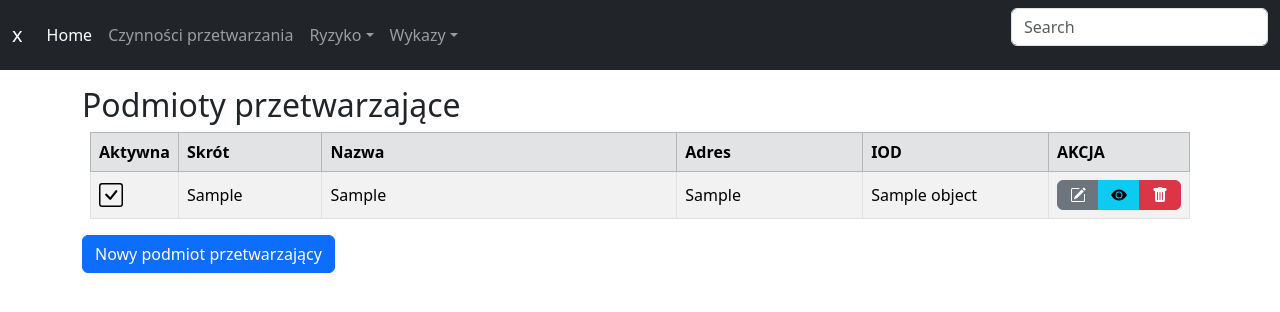
After one commit to AlekJakubowski/RejCz, a Django app: template rejestr/templates/rejestr/podmiotprzetwarzajacy_list.html in a window 1280 px wide. The commit adds this page. Shown: the top 312 px of the page. Run offline with Django 4.2, Linux system fonts and the light colour scheme; the template is opened without the code that fills it: most values are stand-ins (such as "Sample title", 1, 10 or a date in 2020); some libraries are stand-ins or nearby versions.

Commit message:
uruchomienie podmiotów przetwarzających

```diff
--- a/rejestr/admin.py
+++ b/rejestr/admin.py
@@ -9,6 +9,7 @@ from . import adminmodels
 admin.site.register(models.CzynnoscPrzetwarzania, adminmodels.CzynnoscPrzetwarzaniaAdmin)
 admin.site.register(models.Rejestr, adminmodels.RejestrAdmin)
 admin.site.register(models.Organizacja, adminmodels.OrganizacjaAdmin)
+admin.site.register(models.PodmiotPrzetwarzajacy, adminmodels.PodmiotPrzetwarzajacyAdmin)
 admin.site.register(models.Komorka, adminmodels.KomorkaAdmin)
 admin.site.register(models.SposobPrzetwarzania, adminmodels.SposobPrzetwarzaniaAdmin)
 admin.site.register(models.PrzeslankaLegalnosci, adminmodels.PrzeslankaLegalnosciAdmin)
--- a/rejestr/forms.py
+++ b/rejestr/forms.py
@@ -64,7 +64,7 @@ class OrganizacjaForm(forms.ModelForm):
         ]
 
 class PodmiotPrzetwarzajacyForm(forms.ModelForm):
-    prz_active = forms.BooleanField(label='Aktywna', required=False, initial=True)
+    prz_active = forms.BooleanField(label='Aktywny', required=False, initial=True)
 
     prz_nazwa = forms.CharField(label='Nazwa podmiotu', max_length=150, min_length=6,
                                 widget=forms.TextInput(attrs={"placeholder": 'Pełna nazwa podmiotu'}),
@@ -108,7 +108,7 @@ class PodmiotPrzetwarzajacyForm(forms.ModelForm):
                                 )
 
     class Meta:
-        model = models.Organizacja
+        model = models.PodmiotPrzetwarzajacy
         fields = [
             "prz_nazwa",
             "prz_skrot",
@@ -389,7 +389,7 @@ class CzynnoscPrzetwarzaniaForm(forms.ModelForm):
 
     PodmiotyPrzetwarzajace = forms.ModelMultipleChoiceField(
                         required=False,
-                        queryset = models.Organizacja.objects.filter(org_active = True),
+                        queryset = models.PodmiotPrzetwarzajacy.objects.filter(prz_active = True),
                         widget=forms.CheckboxSelectMultiple
                         )
 
--- a/rejestr/models.py
+++ b/rejestr/models.py
@@ -72,10 +72,10 @@ class PodmiotPrzetwarzajacy(models.Model):
         return str(f'{self.prz_skrot} - {self.prz_nazwa}')
 
     def get_absolute_url(self):
-        return reverse("Podmiot_Przetwarzajacy_detail", args=(self.pk,))
+        return reverse("PodmiotPrzetwarzajacy_detail", args=(self.pk,))
 
     def get_update_url(self):
-        return reverse("Podmiot_Przetwarzajacy_update", args=(self.pk,))
+        return reverse("PodmiotPrzetwarzajacy_update", args=(self.pk,))
 
 
 class Rejestr(models.Model):
--- /dev/null
+++ b/rejestr/templates/rejestr/podmiotprzetwarzajacy_list.html
@@ -0,0 +1,80 @@
+
+{% extends "base.html" %}
+{% block content %}
+<h2>Podmioty przetwarzające</h2>
+
+  <div class="m-2">
+    <table class="table table-bordered table-striped text center">
+      <thead class="table-secondary">
+        <tr>
+          <th style="width:5%">Aktywna</th>
+          <th style="width:15%">Skrót</th>
+          <th style="width:40%">Nazwa</th>
+          <th style="width:20%">Adres</th>
+          <th style="width:30%">IOD</th>
+          <th style="width:40%">AKCJA</th>
+        </tr>
+      </thead>
+      <tbody>
+        {% if object_list %}
+          {% for object in object_list %}
+            {% if object.prz_active %}
+            <tr class="align-middle">
+            <td class="align-center">
+              <svg xmlns="http://www.w3.org/2000/svg" width="24" height="24" fill="currentColor" class="bi bi-check-square" viewBox="0 0 16 16">
+                <path d="M14 1a1 1 0 0 1 1 1v12a1 1 0 0 1-1 1H2a1 1 0 0 1-1-1V2a1 1 0 0 1 1-1h12zM2 0a2 2 0 0 0-2 2v12a2 2 0 0 0 2 2h12a2 2 0 0 0 2-2V2a2 2 0 0 0-2-2H2z"/>
+                <path d="M10.97 4.97a.75.75 0 0 1 1.071 1.05l-3.992 4.99a.75.75 0 0 1-1.08.02L4.324 8.384a.75.75 0 1 1 1.06-1.06l2.094 2.093 3.473-4.425a.235.235 0 0 1 .02-.022z"/>
+              </svg>
+            </td>
+            {% else %}
+            <tr class="table-danger align-middle">
+            <td class="align-center">
+              <svg xmlns="http://www.w3.org/2000/svg" width="24" height="24" fill="currentColor" class="bi bi-x-square" viewBox="0 0 16 16">
+                <path d="M14 1a1 1 0 0 1 1 1v12a1 1 0 0 1-1 1H2a1 1 0 0 1-1-1V2a1 1 0 0 1 1-1h12zM2 0a2 2 0 0 0-2 2v12a2 2 0 0 0 2 2h12a2 2 0 0 0 2-2V2a2 2 0 0 0-2-2H2z"/>
+                <path d="M4.646 4.646a.5.5 0 0 1 .708 0L8 7.293l2.646-2.647a.5.5 0 0 1 .708.708L8.707 8l2.647 2.646a.5.5 0 0 1-.708.708L8 8.707l-2.646 2.647a.5.5 0 0 1-.708-.708L7.293 8 4.646 5.354a.5.5 0 0 1 0-.708z"/>
+              </svg>
+            </td>
+            {% endif %}
+            <td>{{ object.prz_skrot }}</td>
+            <td>{{ object.prz_nazwa }}</td>
+            <td>{{ object.prz_adres }}</td>
+            <td>{{ object.prz_iod_name }}</td>
+            <td>
+              <div class="btn-group">
+                <a class="btn btn-secondary" href="{{object.get_update_url}}">
+                  <svg xmlns="http://www.w3.org/2000/svg" width="16" height="16" fill="currentColor" class="bi bi-pencil-square" viewBox="0 0 16 16">
+                    <path d="M15.502 1.94a.5.5 0 0 1 0 .706L14.459 3.69l-2-2L13.502.646a.5.5 0 0 1 .707 0l1.293 1.293zm-1.75 2.456-2-2L4.939 9.21a.5.5 0 0 0-.121.196l-.805 2.414a.25.25 0 0 0 .316.316l2.414-.805a.5.5 0 0 0 .196-.12l6.813-6.814z"/>
+                    <path fill-rule="evenodd" d="M1 13.5A1.5 1.5 0 0 0 2.5 15h11a1.5 1.5 0 0 0 1.5-1.5v-6a.5.5 0 0 0-1 0v6a.5.5 0 0 1-.5.5h-11a.5.5 0 0 1-.5-.5v-11a.5.5 0 0 1 .5-.5H9a.5.5 0 0 0 0-1H2.5A1.5 1.5 0 0 0 1 2.5v11z"/>
+                  </svg>
+                </a>
+                <a class="btn btn-info" href="{{object.get_absolute_url}}">
+                  <svg xmlns="http://www.w3.org/2000/svg" width="16" height="16" fill="currentColor" class="bi bi-eye-fill" viewBox="0 0 16 16">
+                    <path d="M10.5 8a2.5 2.5 0 1 1-5 0 2.5 2.5 0 0 1 5 0z"/>
+                    <path d="M0 8s3-5.5 8-5.5S16 8 16 8s-3 5.5-8 5.5S0 8 0 8zm8 3.5a3.5 3.5 0 1 0 0-7 3.5 3.5 0 0 0 0 7z"/>
+                  </svg>
+                </a>
+                <a class="btn btn-danger" href="{% url 'PodmiotPrzetwarzajacy_delete' object.pk %}">
+                  <svg xmlns="http://www.w3.org/2000/svg" width="16" height="16" fill="currentColor" class="bi bi-trash-fill" viewBox="0 0 16 16">
+                    <path d="M2.5 1a1 1 0 0 0-1 1v1a1 1 0 0 0 1 1H3v9a2 2 0 0 0 2 2h6a2 2 0 0 0 2-2V4h.5a1 1 0 0 0 1-1V2a1 1 0 0 0-1-1H10a1 1 0 0 0-1-1H7a1 1 0 0 0-1 1H2.5zm3 4a.5.5 0 0 1 .5.5v7a.5.5 0 0 1-1 0v-7a.5.5 0 0 1 .5-.5zM8 5a.5.5 0 0 1 .5.5v7a.5.5 0 0 1-1 0v-7A.5.5 0 0 1 8 5zm3 .5v7a.5.5 0 0 1-1 0v-7a.5.5 0 0 1 1 0z"/>
+                  </svg>
+                </a>
+              </div>
+            </td>
+          </tr>
+          {% endfor %}
+        {% else %}
+          <tr>
+            <td colspan="6" align="center">BRAK DANYCH</td>
+          </tr>
+        {% endif %}
+
+      </tbody>
+    </table>
+
+    {% include "paginate.html" %}
+  </div>
+
+<div>
+  <a class="btn btn-primary" href="{% url 'PodmiotPrzetwarzajacy_create' %}">Nowy podmiot przetwarzający</a>
+</div>
+{% endblock %}
--- a/templates/navbar.html
+++ b/templates/navbar.html
@@ -33,7 +33,8 @@
           <a class="nav-link dropdown-toggle" href="#" data-bs-toggle="dropdown" aria-expanded="false">Wykazy</a>
           <ul class="dropdown-menu">
             <li><a class="dropdown-item" href="/rejestr/Organizacja/">Organizacje</a></li>
-            <li><a class="dropdown-item" href="/rejestr/Komorka/">Komórki</a></li>
+            <li><a class="dropdown-item" href="/rejestr/Komorka/">Komórki organizacyjne</a></li>
+            <li><hr class="dropdown-divider"></li>
             <li><a class="dropdown-item" href="/rejestr/Rejestr/">Rejestry</a></li>
             <li><a class="dropdown-item" href="/rejestr/OkresRetencji/">Okresy retencji</a></li>
             <li><a class="dropdown-item" href="/rejestr/OperacjaPrzetwarzania">Operacje przetwarzania</a></li>
@@ -43,6 +44,8 @@
             <li><a class="dropdown-item" href="/rejestr/KategoriaDanych/">Kategorie danych</a></li>
             <li><a class="dropdown-item" href="/rejestr/KategoriaOdbiorcow/">Kategorie odbiorców</a></li>
             <li><a class="dropdown-item" href="/rejestr/WysokieRyzyko/">Wysokie ryzyka</a></li>
+            <li><hr class="dropdown-divider"></li>
+            <li><a class="dropdown-item" href="/rejestr/PodmiotPrzetwarzajacy/">Podmioty przetwarzające</a></li>
          </ul>
         </li>
       </ul>
```
Also changed, not shown: rejestr/adminmodels.py (+32 -0 lines), rejestr/templates/rejestr/podmiotprzetwarzajacy_confirm_delete.html (added, +20 -0 lines), rejestr/templates/rejestr/podmiotprzetwarzajacy_detail.html (added, +31 -0 lines), rejestr/templates/rejestr/podmiotprzetwarzajacy_form.html (added, +64 -0 lines).
